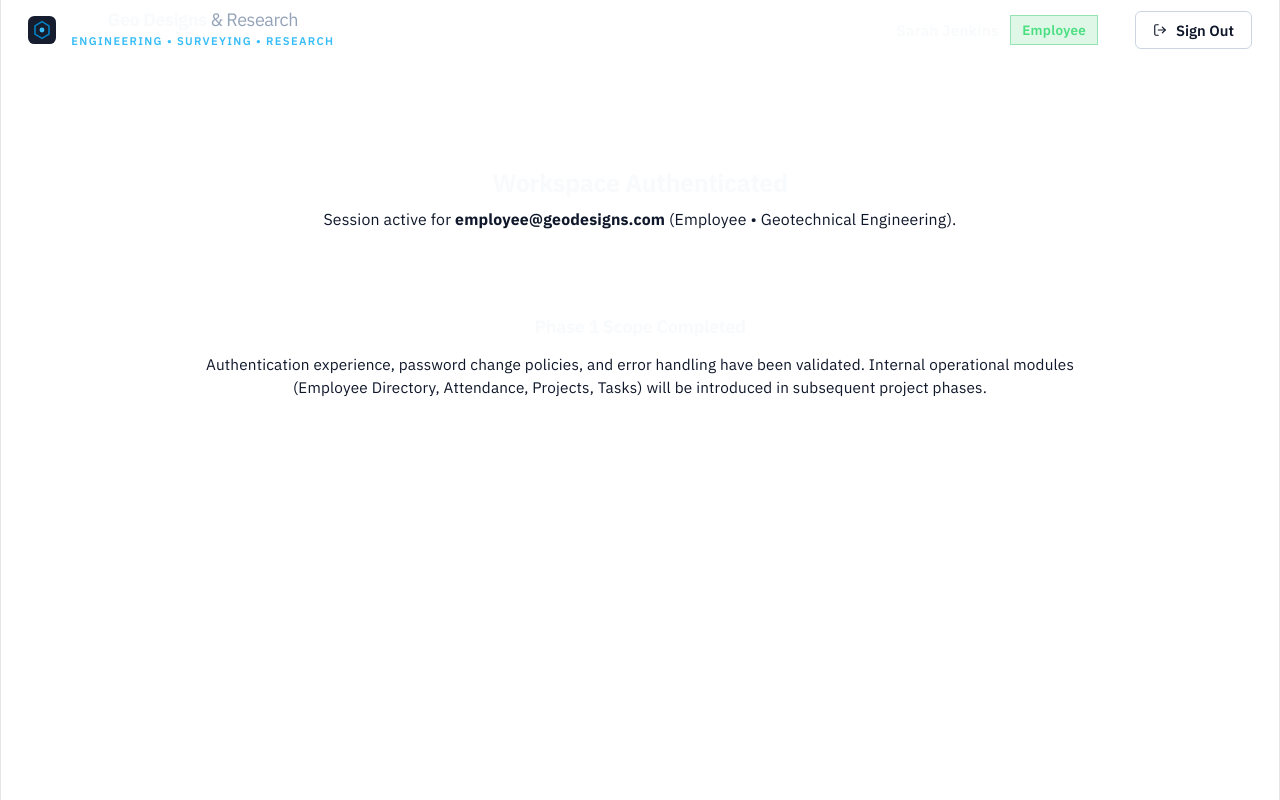
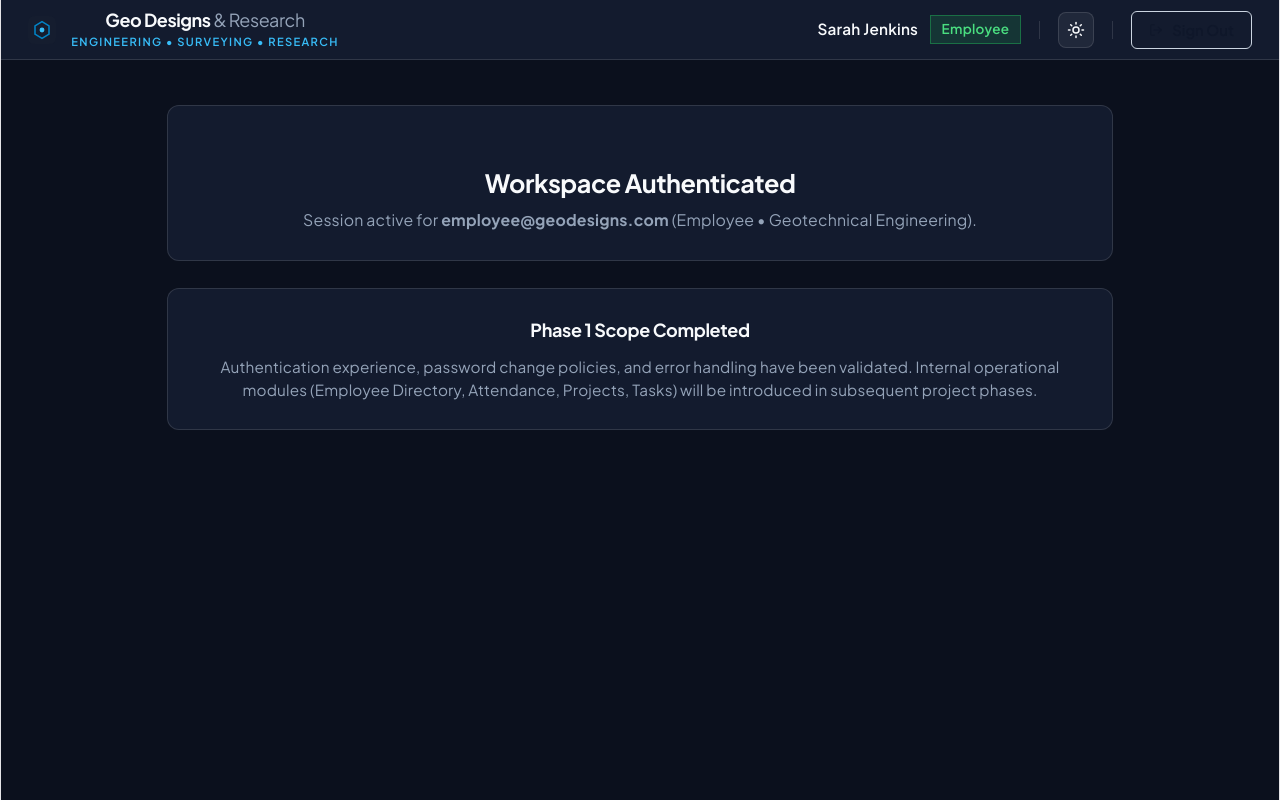
Before and after one commit to Nivaa23/geo-designs-dashboard, a React (Vite) app: page / in a window 1280 px wide. Both pictures are taken after a click on the button "Sign In". Built offline with nearby package versions, Linux system fonts and the light colour scheme.

Commit message:
Typography Changes

```diff
--- a/src/components/auth/AuthLayout.tsx
+++ b/src/components/auth/AuthLayout.tsx
@@ -1,15 +1,33 @@
 import React, { type ReactNode } from 'react';
 import { GeoBrandLogo } from '../common/GeoBrandLogo';
 import { CursorGrid } from '../common/CursorGrid';
+import { ThemeToggle } from '../common/ThemeToggle';
+import { useAuth } from '../../context/AuthContext';
 import { Users, Briefcase, Clock } from 'lucide-react';
 
 interface AuthLayoutProps {
   children: ReactNode;
 }
 
+const DraftingCornerTick: React.FC<{ style: React.CSSProperties }> = ({ style }) => (
+  <svg
+    width="12"
+    height="12"
+    viewBox="0 0 12 12"
+    fill="none"
+    style={{ position: 'absolute', pointerEvents: 'none', opacity: 0.3, zIndex: 1, ...style }}
+    aria-hidden="true"
+  >
+    <path d="M0 6H12M6 0V12" stroke="var(--text-left-secondary)" strokeWidth="1" />
+  </svg>
+);
+
 export const AuthLayout: React.FC<AuthLayoutProps> = ({ children }) => {
+  const { theme } = useAuth();
+
   return (
     <div
+      data-theme={theme}
       style={{
         width: '100vw',
         minHeight: '100svh',
@@ -18,8 +36,14 @@ export const AuthLayout: React.FC<AuthLayoutProps> = ({ children }) => {
       }}
     >
       <div className="geo-auth-grid">
-        {/* LEFT PANEL — Dark Geo Environment (50vw Desktop) */}
+        {/* LEFT PANEL — Dark / Light Geo Environment (50vw Desktop) */}
         <div className="geo-left-panel bg-geo-grid" style={{ position: 'relative', overflow: 'hidden' }}>
+          {/* Subtle 1px Engineering Drafting Corner Tick Marks */}
+          <DraftingCornerTick style={{ top: '24px', left: '24px' }} />
+          <DraftingCornerTick style={{ top: '24px', right: '24px' }} />
+          <DraftingCornerTick style={{ bottom: '24px', left: '24px' }} />
+          <DraftingCornerTick style={{ bottom: '24px', right: '24px' }} />
+
           {/* 0. Interactive Engineering CursorGrid Layer (z-index: 0) */}
           <CursorGrid gridSpacing={32} radius={130} />
 
@@ -27,7 +51,7 @@ export const AuthLayout: React.FC<AuthLayoutProps> = ({ children }) => {
           <div className="geo-left-content-wrapper" style={{ position: 'relative', zIndex: 1 }}>
             {/* BRAND LOCKUP — Centered on Content Axis */}
             <div className="geo-brand-lockup-wrapper">
-              <GeoBrandLogo size="md" theme="dark" showSubTag={true} />
+              <GeoBrandLogo size="md" theme={theme} showSubTag={true} />
             </div>
 
             {/* MAIN HEADLINE — Centered on Content Axis */}
@@ -81,7 +105,10 @@ export const AuthLayout: React.FC<AuthLayoutProps> = ({ children }) => {
         </div>
 
         {/* RIGHT PANEL — Authentication Panel (50vw Desktop) */}
-        <main className="geo-right-panel">
+        <main className="geo-right-panel" style={{ position: 'relative' }}>
+          {/* Top-Right Theme Toggle */}
+          <ThemeToggle />
+
           {/* Mobile/Tablet Compact Brand Header */}
           <div className="mobile-brand-wrapper">
             <GeoBrandLogo size="md" theme="light" showSubTag={true} />
@@ -112,9 +139,10 @@ export const AuthLayout: React.FC<AuthLayoutProps> = ({ children }) => {
           flex-direction: column;
           align-items: center;
           justify-content: space-between;
-          border-right: 1px solid rgba(255, 255, 255, 0.06);
+          border-right: 1px solid var(--border-left-card);
           min-height: 100svh;
           box-sizing: border-box;
+          transition: background-color var(--transition-fast), border-color var(--transition-fast);
         }
 
         .geo-left-content-wrapper {
@@ -131,7 +159,7 @@ export const AuthLayout: React.FC<AuthLayoutProps> = ({ children }) => {
           display: flex;
           align-items: center;
           justify-content: center;
-          margin-bottom: 56px;
+          margin-bottom: 44px;
           width: 100%;
         }
 
@@ -141,10 +169,11 @@ export const AuthLayout: React.FC<AuthLayoutProps> = ({ children }) => {
           line-height: 1.25;
           font-weight: 700;
           letter-spacing: -0.025em;
-          color: #F8FAFC;
+          color: var(--text-left-primary);
           text-align: center;
           margin-bottom: 20px;
           width: 100%;
+          transition: color var(--transition-fast);
         }
 
         .geo-statement-desc {
@@ -154,15 +183,16 @@ export const AuthLayout: React.FC<AuthLayoutProps> = ({ children }) => {
           color: var(--text-left-secondary);
           text-align: center;
           max-width: 520px;
-          margin: 0 auto 40px auto;
+          margin: 0 auto 32px auto;
           font-weight: 400;
+          transition: color var(--transition-fast);
         }
 
         .geo-cards-stack {
           width: 100%;
           display: flex;
           flex-direction: column;
-          gap: 14px;
+          gap: 12px;
         }
 
         .geo-product-card {
@@ -176,6 +206,7 @@ export const AuthLayout: React.FC<AuthLayoutProps> = ({ children }) => {
           border-radius: var(--radius-md);
           box-sizing: border-box;
           backdrop-filter: blur(2px);
+          transition: background-color var(--transition-fast), border-color var(--transition-fast);
         }
 
         .geo-card-icon {
@@ -190,17 +221,17 @@ export const AuthLayout: React.FC<AuthLayoutProps> = ({ children }) => {
 
         .geo-icon-blue {
           background-color: rgba(2, 132, 199, 0.15);
-          color: #38BDF8;
+          color: #0284C7;
         }
 
         .geo-icon-sky {
           background-color: rgba(14, 165, 233, 0.15);
-          color: #38BDF8;
+          color: #0284C7;
         }
 
         .geo-icon-emerald {
           background-color: rgba(16, 185, 129, 0.15);
-          color: #34D399;
+          color: #059669;
         }
 
         .geo-card-content {
@@ -212,10 +243,11 @@ export const AuthLayout: React.FC<AuthLayoutProps> = ({ children }) => {
         .geo-card-title {
           font-family: var(--font-sans);
           font-size: 0.88rem;
-          color: #F8FAFC;
+          color: var(--text-left-primary);
           font-weight: 600;
           margin-bottom: 2px;
           text-align: left;
+          transition: color var(--transition-fast);
         }
 
         .geo-card-text {
@@ -224,6 +256,7 @@ export const AuthLayout: React.FC<AuthLayoutProps> = ({ children }) => {
           color: var(--text-left-secondary);
           font-weight: 400;
           text-align: left;
+          transition: color var(--transition-fast);
         }
 
         .geo-left-footer {
@@ -233,6 +266,7 @@ export const AuthLayout: React.FC<AuthLayoutProps> = ({ children }) => {
           text-align: center;
           padding-top: 2rem;
           width: 100%;
+          transition: color var(--transition-fast);
         }
 
         .geo-right-panel {
@@ -245,6 +279,7 @@ export const AuthLayout: React.FC<AuthLayoutProps> = ({ children }) => {
           padding: 32px 48px;
           min-height: 100svh;
           box-sizing: border-box;
+          transition: background-color var(--transition-fast);
         }
 
         .mobile-brand-wrapper {
--- /dev/null
+++ b/src/components/common/ThemeToggle.tsx
@@ -0,0 +1,50 @@
+import React from 'react';
+import { useAuth } from '../../context/AuthContext';
+import { Sun, Moon } from 'lucide-react';
+
+interface ThemeToggleProps {
+  variant?: 'absolute' | 'inline';
+}
+
+export const ThemeToggle: React.FC<ThemeToggleProps> = ({ variant = 'absolute' }) => {
+  const { theme, toggleTheme } = useAuth();
+  const isDark = theme === 'dark';
+
+  const isInline = variant === 'inline';
+
+  return (
+    <button
+      type="button"
+      onClick={toggleTheme}
+      aria-label={isDark ? 'Switch to Light Theme' : 'Switch to Dark Theme'}
+      title={isDark ? 'Switch to Light Theme' : 'Switch to Dark Theme'}
+      style={{
+        position: isInline ? 'relative' : 'absolute',
+        top: isInline ? 'auto' : '1.5rem',
+        right: isInline ? 'auto' : '1.5rem',
+        zIndex: 10,
+        width: '36px',
+        height: '36px',
+        borderRadius: 'var(--radius-md)',
+        backgroundColor: isDark ? 'rgba(255, 255, 255, 0.06)' : '#F1F5F9',
+        border: `1px solid ${isDark ? 'rgba(255, 255, 255, 0.12)' : '#CBD5E1'}`,
+        color: isDark ? '#F8FAFC' : '#0F172A',
+        display: 'flex',
+        alignItems: 'center',
+        justifyContent: 'center',
+        cursor: 'pointer',
+        transition: 'all var(--transition-fast)',
+        outline: 'none',
+        flexShrink: 0
+      }}
+      onMouseEnter={(e) => {
+        e.currentTarget.style.backgroundColor = isDark ? 'rgba(255, 255, 255, 0.12)' : '#E2E8F0';
+      }}
+      onMouseLeave={(e) => {
+        e.currentTarget.style.backgroundColor = isDark ? 'rgba(255, 255, 255, 0.06)' : '#F1F5F9';
+      }}
+    >
+      {isDark ? <Sun size={18} /> : <Moon size={18} />}
+    </button>
+  );
+};
--- a/src/components/dashboard/DashboardShellPlaceholder.tsx
+++ b/src/components/dashboard/DashboardShellPlaceholder.tsx
@@ -3,10 +3,11 @@ import { useAuth } from '../../context/AuthContext';
 import { GeoBrandLogo } from '../common/GeoBrandLogo';
 import { Badge } from '../common/Badge';
 import { Button } from '../common/Button';
+import { ThemeToggle } from '../common/ThemeToggle';
 import { LogOut } from 'lucide-react';
 
 export const DashboardShellPlaceholder: React.FC = () => {
-  const { currentUser, logout } = useAuth();
+  const { currentUser, logout, theme } = useAuth();
 
   return (
     <div
@@ -15,7 +16,8 @@ export const DashboardShellPlaceholder: React.FC = () => {
         backgroundColor: 'var(--bg-page)',
         color: 'var(--text-primary)',
         display: 'flex',
-        flexDirection: 'column'
+        flexDirection: 'column',
+        transition: 'background-color var(--transition-fast), color var(--transition-fast)'
       }}
     >
       {/* Restrained Top Navigation Bar */}
@@ -27,18 +29,24 @@ export const DashboardShellPlaceholder: React.FC = () => {
           padding: '0 1.5rem',
           display: 'flex',
           alignItems: 'center',
-          justifyContent: 'space-between'
+          justifyContent: 'space-between',
+          transition: 'background-color var(--transition-fast), border-color var(--transition-fast)'
         }}
       >
-        <GeoBrandLogo size="sm" />
+        <GeoBrandLogo size="sm" theme={theme} />
 
         <div style={{ display: 'flex', alignItems: 'center', gap: '1rem' }}>
           <div style={{ display: 'flex', alignItems: 'center', gap: '0.65rem' }}>
-            <span style={{ fontSize: '0.85rem', fontWeight: 600, color: '#F8FAFC' }}>
+            <span style={{ fontSize: '0.85rem', fontWeight: 600, color: 'var(--text-primary)' }}>
               {currentUser?.name || 'Authenticated Staff'}
             </span>
             {currentUser?.role && <Badge label={currentUser.role} role={currentUser.role} />}
           </div>
+
+          <div style={{ width: '1px', height: '18px', backgroundColor: 'var(--border-default)' }} />
+
+          {/* Theme Switcher */}
+          <ThemeToggle variant="inline" />
 
           <div style={{ width: '1px', height: '18px', backgroundColor: 'var(--border-default)' }} />
 
@@ -62,10 +70,11 @@ export const DashboardShellPlaceholder: React.FC = () => {
               padding: '1.5rem',
               backgroundColor: 'var(--bg-card)',
               border: '1px solid var(--border-default)',
-              borderRadius: 'var(--radius-lg)'
+              borderRadius: 'var(--radius-lg)',
+              transition: 'background-color var(--transition-fast), border-color var(--transition-fast)'
             }}
           >
-            <h1 style={{ fontSize: '1.4rem', color: '#F8FAFC', marginBottom: '0.35rem' }}>
+            <h1 style={{ fontSize: '1.4rem', color: 'var(--text-primary)', marginBottom: '0.35rem' }}>
               Workspace Authenticated
             </h1>
             <p style={{ fontSize: '0.88rem', color: 'var(--text-secondary)' }}>
@@ -82,10 +91,11 @@ export const DashboardShellPlaceholder: React.FC = () => {
               display: 'flex',
               flexDirection: 'column',
               gap: '0.75rem',
-              fontSize: '0.85rem'
+              fontSize: '0.85rem',
+              transition: 'background-color var(--transition-fast), border-color var(--transition-fast)'
             }}
           >
-            <h3 style={{ fontSize: '1rem', color: '#F8FAFC' }}>Phase 1 Scope Completed</h3>
+            <h3 style={{ fontSize: '1rem', color: 'var(--text-primary)' }}>Phase 1 Scope Completed</h3>
             <p style={{ color: 'var(--text-secondary)', lineHeight: 1.5 }}>
               Authentication experience, password change policies, and error handling have been validated. Internal operational modules (Employee Directory, Attendance, Projects, Tasks) will be introduced in subsequent project phases.
             </p>
--- a/src/context/AuthContext.tsx
+++ b/src/context/AuthContext.tsx
@@ -1,6 +1,8 @@
 import React, { createContext, useContext, useState, type ReactNode } from 'react';
 import type { User, AuthScreenView, AuthErrorState } from '../types/auth';
 import { mockAuthService, AuthError } from '../services/mockAuthService';
+
+export type AppTheme = 'dark' | 'light';
 
 interface AuthContextType {
   currentView: AuthScreenView;
@@ -9,6 +11,7 @@ interface AuthContextType {
   errorState: AuthErrorState | null;
   resetTargetEmail: string;
   rememberMe: boolean;
+  theme: AppTheme;
   setCurrentView: (view: AuthScreenView) => void;
   setErrorState: (error: AuthErrorState | null) => void;
   setRememberMe: (val: boolean) => void;
@@ -20,6 +23,7 @@ interface AuthContextType {
   logout: () => void;
   switchSeedUser: (user: User) => void;
   triggerSimulatedError: (errorState: AuthErrorState) => void;
+  toggleTheme: () => void;
 }
 
 const AuthContext = createContext<AuthContextType | undefined>(undefined);
@@ -31,8 +35,21 @@ export const AuthProvider: React.FC<{ children: ReactNode }> = ({ children }) =>
   const [errorState, setErrorState] = useState<AuthErrorState | null>(null);
   const [resetTargetEmail, setResetTargetEmail] = useState<string>('');
   const [rememberMe, setRememberMe] = useState<boolean>(true);
+  const [theme, setTheme] = useState<AppTheme>(() => {
+    const saved = localStorage.getItem('geo_theme');
+    return (saved === 'light' || saved === 'dark') ? saved : 'dark';
+  });
+
+  React.useEffect(() => {
+    document.documentElement.setAttribute('data-theme', theme);
+    localStorage.setItem('geo_theme', theme);
+  }, [theme]);
 
   const clearError = () => setErrorState(null);
+
+  const toggleTheme = () => {
+    setTheme((prev) => (prev === 'dark' ? 'light' : 'dark'));
+  };
 
   const handleLogin = async (email: string, pass: string) => {
     setIsLoading(true);
@@ -182,6 +199,7 @@ export const AuthProvider: React.FC<{ children: ReactNode }> = ({ children }) =>
         errorState,
         resetTargetEmail,
         rememberMe,
+        theme,
         setCurrentView,
         setErrorState,
         setRememberMe,
@@ -192,7 +210,8 @@ export const AuthProvider: React.FC<{ children: ReactNode }> = ({ children }) =>
         resetPasswordWithToken: handleResetPasswordWithToken,
         logout,
         switchSeedUser,
-        triggerSimulatedError
+        triggerSimulatedError,
+        toggleTheme
       }}
     >
       {children}
--- a/src/index.css
+++ b/src/index.css
@@ -11,8 +11,8 @@
   --shadow:
     rgba(0, 0, 0, 0.1) 0 10px 15px -3px, rgba(0, 0, 0, 0.05) 0 4px 6px -2px;
 
-  --sans: system-ui, 'Segoe UI', Roboto, sans-serif;
-  --heading: system-ui, 'Segoe UI', Roboto, sans-serif;
+  --sans: 'Plus Jakarta Sans', sans-serif;
+  --heading: 'Plus Jakarta Sans', sans-serif;
   --mono: ui-monospace, Consolas, monospace;
 
   font: 18px/145% var(--sans);
--- a/src/styles/globals.css
+++ b/src/styles/globals.css
@@ -1,4 +1,4 @@
-@import url('https://fonts.googleapis.com/css2?family=IBM+Plex+Sans:ital,wght@0,400;0,500;0,600;0,700;1,400;1,600&display=swap');
+@import url('https://fonts.googleapis.com/css2?family=Plus+Jakarta+Sans:ital,wght@0,400;0,500;0,600;0,700;1,400;1,500;1,600;1,700&display=swap');
 @import './tokens.css';
 
 *, *::before, *::after {
@@ -63,6 +63,13 @@ a:hover {
   background-size: 32px 32px;
 }
 
+[data-theme="light"] .bg-geo-grid,
+.bg-geo-grid[data-theme="light"] {
+  background-image:
+    linear-gradient(to right, rgba(15, 23, 42, 0.04) 1px, transparent 1px),
+    linear-gradient(to bottom, rgba(15, 23, 42, 0.04) 1px, transparent 1px);
+}
+
 /* Custom Scrollbar */
 ::-webkit-scrollbar {
   width: 6px;
--- a/src/styles/tokens.css
+++ b/src/styles/tokens.css
@@ -1,8 +1,9 @@
-:root {
+:root,
+[data-theme="dark"] {
   /* Left Panel - Dark Geo Environment */
   --bg-left-panel: #0B101D;
-  --bg-left-card: rgba(255, 255, 255, 0.04);
-  --border-left-card: rgba(255, 255, 255, 0.08);
+  --bg-left-card: rgba(255, 255, 255, 0.05);
+  --border-left-card: rgba(255, 255, 255, 0.12);
   --text-left-primary: #F8FAFC;
   --text-left-secondary: #94A3B8;
   --text-left-muted: #64748B;
@@ -18,6 +19,14 @@
   --text-right-secondary: #475569;
   --text-right-muted: #64748B;
 
+  /* Global Dashboard Shell Tokens - Dark Mode */
+  --bg-page: #0B101D;
+  --bg-card: #131B2E;
+  --border-default: rgba(255, 255, 255, 0.12);
+  --text-primary: #F8FAFC;
+  --text-secondary: #94A3B8;
+  --text-muted: #64748B;
+
   /* Accent Color */
   --color-accent-600: #026597;
   --color-accent-500: #0284C7;
@@ -30,7 +39,7 @@
   --color-error: #E11D48;
 
   /* Typography */
-  --font-sans: 'IBM Plex Sans', system-ui, -apple-system, BlinkMacSystemFont, 'Segoe UI', Roboto, sans-serif;
+  --font-sans: 'Plus Jakarta Sans', sans-serif;
 
   /* Dimensions */
   --input-height-desktop: 48px;
@@ -42,3 +51,32 @@
   /* Transitions */
   --transition-fast: 120ms cubic-bezier(0.16, 1, 0.3, 1);
 }
+
+[data-theme="light"] {
+  /* Left Panel - Refined Light Geo Environment */
+  --bg-left-panel: #F1F5F9;
+  --bg-left-card: #FFFFFF;
+  --border-left-card: #CBD5E1;
+  --text-left-primary: #0F172A;
+  --text-left-secondary: #475569;
+  --text-left-muted: #64748B;
+
+  /* Right Panel - Soft Clean Surface */
+  --bg-right-panel: #FAFAFA;
+  --bg-input: #FFFFFF;
+  --bg-input-hover: #F8FAFC;
+  --border-input: #CBD5E1;
+  --border-input-hover: #94A3B8;
+  --border-input-focus: #0284C7;
+  --text-right-primary: #0F172A;
+  --text-right-secondary: #475569;
+  --text-right-muted: #64748B;
+
+  /* Global Dashboard Shell Tokens - Light Mode */
+  --bg-page: #F8FAFC;
+  --bg-card: #FFFFFF;
+  --border-default: #CBD5E1;
+  --text-primary: #0F172A;
+  --text-secondary: #475569;
+  --text-muted: #64748B;
+}
```
